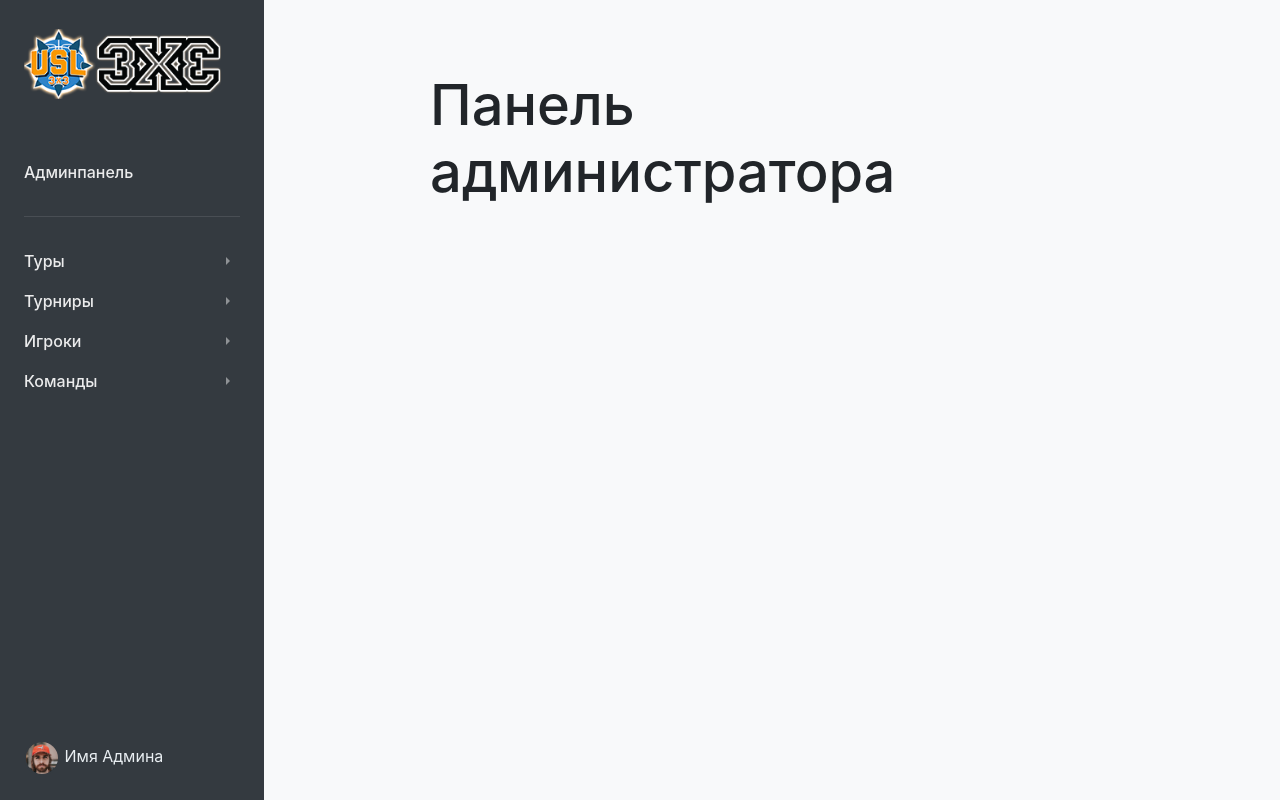
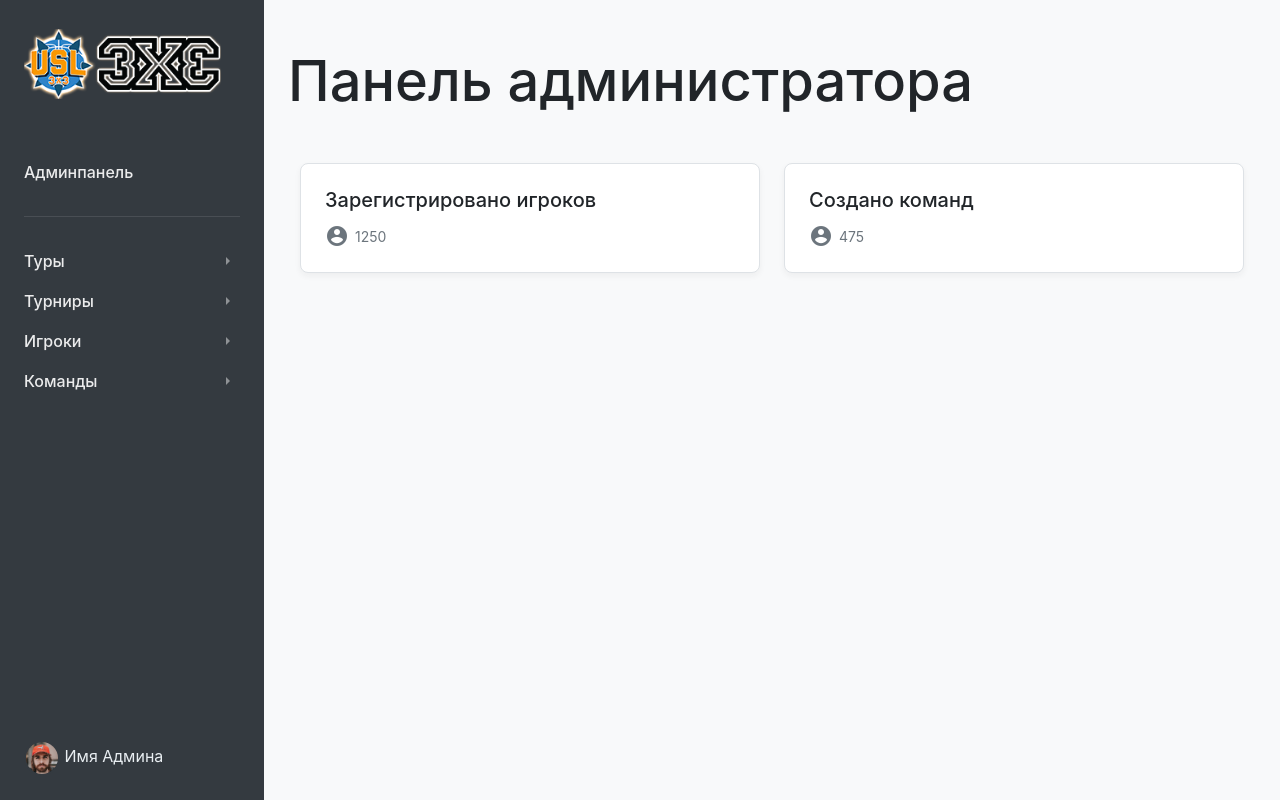
Before and after one commit to BohdanBortnytskyi/streetball, a PHP site: page /admin.php in a window 1280 px wide. Run offline with PHP 8.4, Linux system fonts and the light colour scheme.

Commit message:
Панель администратора - турниры и команды
Плюс добавил рейтинг команд в профиле игрока

```diff
--- a/admin.php
+++ b/admin.php
@@ -22,10 +22,44 @@
 
         <div class="container">
           <div class="row justify-content-center">
-            <div class="col-lg-11 col-xl-9">
-              <section class="py-4 py-lg-5">
+            <div class="content-list-body row">
+              <div class="page-header">
                 <h1 class="display-4 mb-3">Панель администратора</h1>
-              </section>
+              </div>
+              <div class="col-lg-6">
+                <div class="card card-project">
+                  <div class="card-body">
+                    <div class="card-title">
+                      <a href="#">
+                        <h5 data-filter-by="text">Зарегистрировано игроков</h5>
+                      </a>
+                    </div>
+                    <div class="card-meta d-flex justify-content-between">
+                      <div class="d-flex align-items-center">
+                        <i class="material-icons mr-1">account_circle</i>
+                        <span class="text-small">1250</span>
+                      </div>
+                    </div>
+                  </div>
+                </div>
+              </div>
+              <div class="col-lg-6">
+                <div class="card card-project">
+                  <div class="card-body">
+                    <div class="card-title">
+                      <a href="#">
+                        <h5 data-filter-by="text">Создано команд</h5>
+                      </a>
+                    </div>
+                    <div class="card-meta d-flex justify-content-between">
+                      <div class="d-flex align-items-center">
+                        <i class="material-icons mr-1">account_circle</i>
+                        <span class="text-small">475</span>
+                      </div>
+                    </div>
+                  </div>
+                </div>
+              </div>
             </div>
           </div>
         </div>
```
Also changed, not shown: profile.php (+4 -4 lines).
